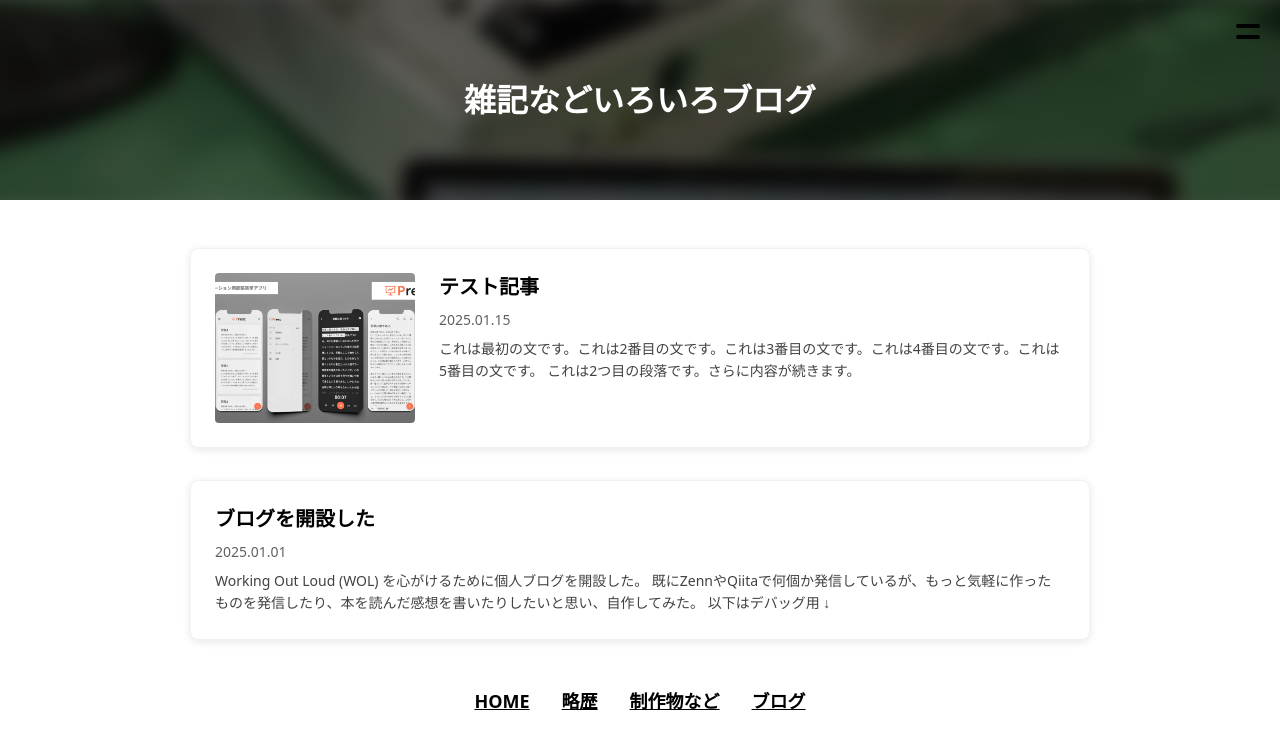
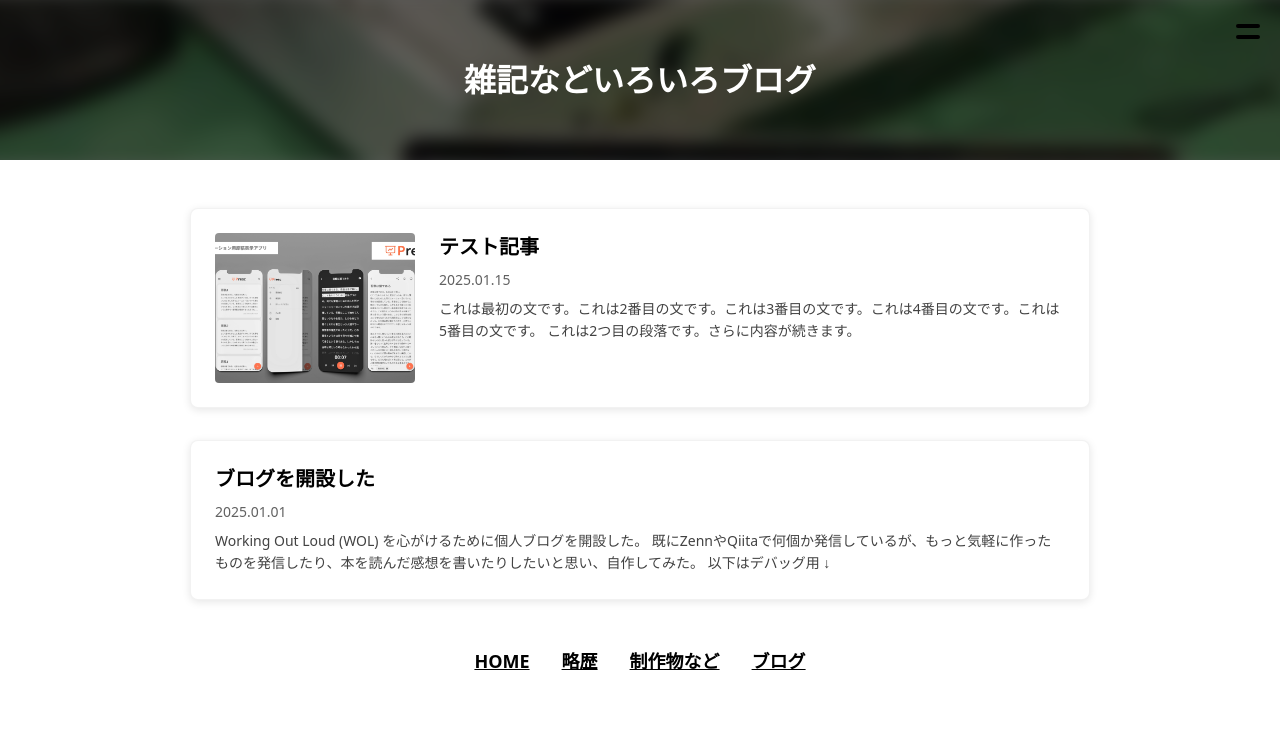
Before and after one commit to sakusaku3939/my-page, a Next.js app: page /blog in a window 1280 px wide. Shown: the top 748 px of the page. Built offline with nearby package versions, Linux system fonts and the light colour scheme; no server answers; a web font is replaced by a local one.

Commit message:
Minify the header height

```diff
--- a/src/styles/blog-common.module.css
+++ b/src/styles/blog-common.module.css
@@ -1,6 +1,6 @@
 /* ヘッダーセクション */
 .blogHeader {
-  height: 200px;
+  height: 160px;
   display: flex;
   align-items: center;
   justify-content: center;
```
